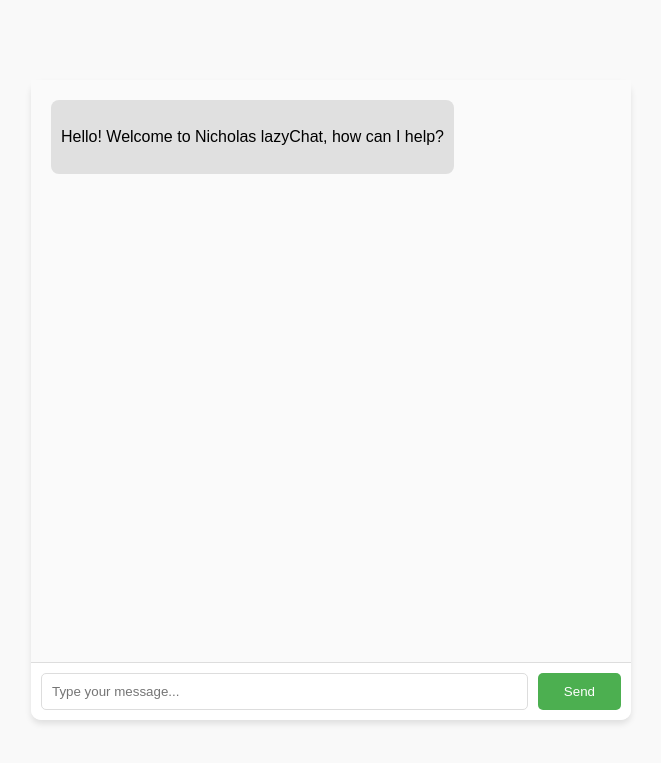
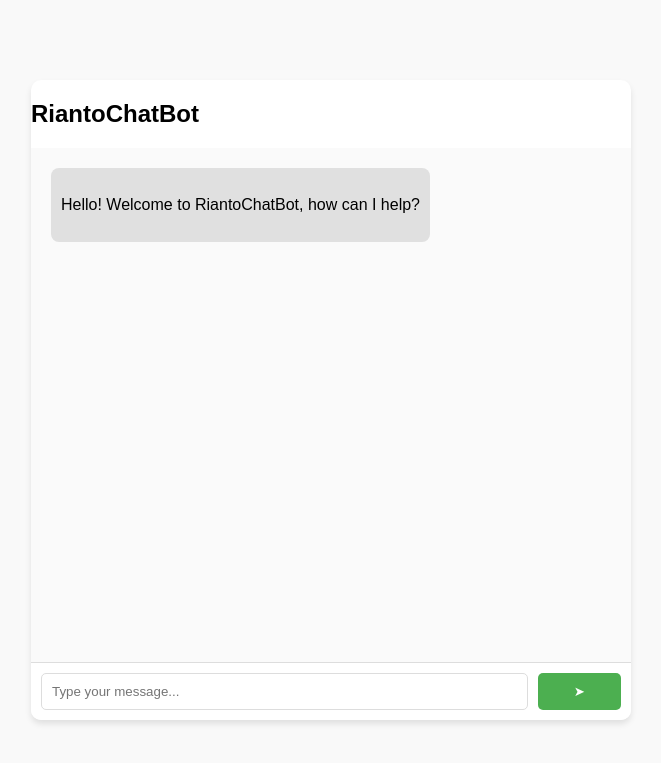
Before and after one commit to Ambrocus/Riantochatbot, a Flask app: page / in a window 1280 px wide. Shown: the top 763 px of the page, without its empty margins (309-970 px from the left). Run offline with Flask 3, Linux system fonts and the light colour scheme.

Commit message:
Update index.html

```diff
--- a/templates/index.html
+++ b/templates/index.html
@@ -3,26 +3,27 @@
 <head>
     <meta charset="UTF-8">
     <meta name="viewport" content="width=device-width, initial-scale=1.0">
-    <title>Chat Interface</title>
-    <link rel="stylesheet" href="styles.css">
+    <title>Rianto ChatBot</title>
+    <link rel="stylesheet" href="static/styles.css">
 </head>
 <body>
 
     <div class="chat-container">
-        <!-- Chat Messages -->
+        <div class="chat-header">
+            <h2>RiantoChatBot</h2>
+        </div>
         <div class="chat-box" id="chat-box">
             <div class="message received">
-                <p>Hello! Welcome to Nicholas lazyChat, how can I help?</p>
+                <p>Hello! Welcome to RiantoChatBot, how can I help?</p>
             </div>
         </div>
 
-        <!-- User Input -->
         <div class="input-container">
             <input type="text" id="user-input" placeholder="Type your message..." />
-            <button id="send-btn">Send</button>
+            <button id="send-btn">➤</button>
         </div>
     </div>
 
-    <script src="script.js"></script>
+    <script src="static/script.js"></script>
 </body>
 </html>
```
